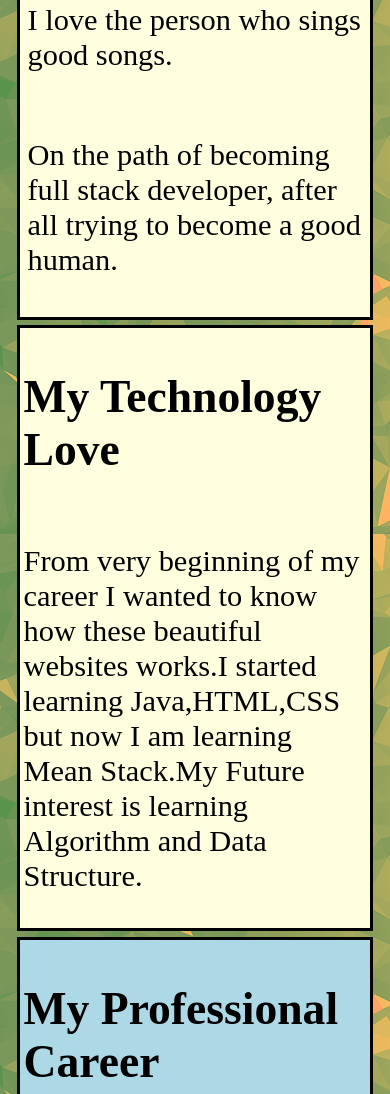
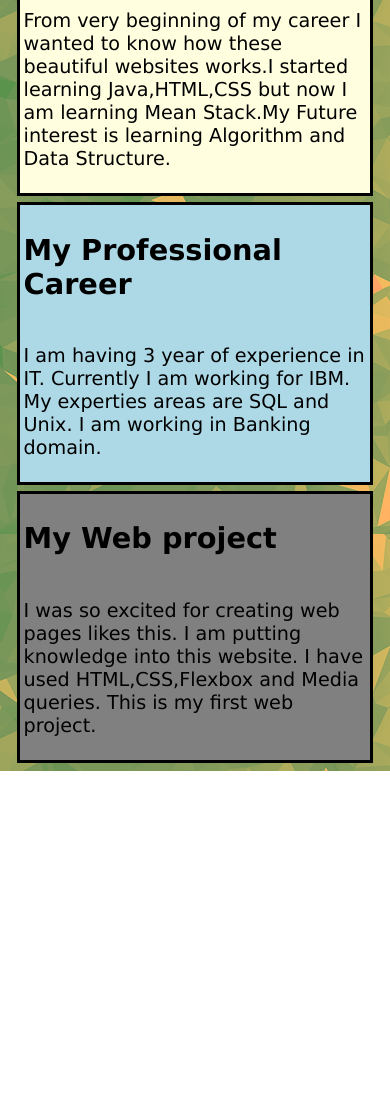
Before and after one commit to aloksahoo4/assignment3_for_responsive_web_page, a plain HTML site: page index.html in a window 390 px wide. Shown: the part 906-2000 px from the top of the page. After the commit the page ends 1677 px from the top, so only its background shows below. Drawn offline with Linux system fonts and the light colour scheme.

Commit message:
Third-commit

```diff
--- a/index.css
+++ b/index.css
@@ -13,7 +13,8 @@
 	padding:2vw;
 	outline-style: solid;
 	outline-color: invert;
-	font-size:1.2rem;
+	font-size:1.5rem;
+	font-family: "verdana";
   }
 
 /*.container{
@@ -31,7 +32,8 @@
   padding: 1vw;
   outline-style: solid;
   outline-color: invert;
-  font-size:1.2rem;
+  font-size:1.5rem;
+  font-family: "verdana";
   /*width:auto;*/
   /*text-align:left;*/
   }
@@ -46,7 +48,8 @@
   padding:1vw;
   outline-style: solid;
   outline-color: invert;
-  font-size:1.2rem;
+  font-size:1.5rem;
+  font-family: "verdana";
   }
 
 .webproj {
@@ -57,7 +60,8 @@
   padding:1vw;
   outline-style: solid;
   outline-color: invert;
-  font-size:1.3rem;
+  font-size:1.5rem;
+  font-family: "verdana";
   }
 
 .aboutme .paragraph .my-image {
@@ -84,17 +88,43 @@
   */
 
 
-/*@media only screen and (min-width:1463px){
+/*@media only screen and (min-width:900px) and (max-width:1300px){
 
-	.aboutme .image .my-image{
-		width:33vw;
-	}
-	.aboutme{
-		width:90%;
-		/*font-size:1.5rem;*
-	}
+
+.aboutme {
+        flex-direction: column;
+    }
+
+
+.aboutme .paragraph .my-image{
+	width: 87vw;
 }
 
+.aboutme .paragraph{
+		font-size:1.9rem;
+		flex-direction: column;
+	}
+
+.techinterest{
+
+	font-size:0.8rem;
+	flex-direction: column;
+}
+
+.profexpe {
+
+	font-size:0.8rem;
+	flex-direction: column;
+
+}
+
+.webproj {
+
+	font-size:0.8rem;
+	flex-direction: column;
+}
+
+/*
 @media only screen and (min-width:500px) and (max-width:800px){
 
 	.aboutme .image .my-image{
@@ -125,7 +155,7 @@
 }
 */
 
-@media only screen and (max-width:667px){
+@media only screen and (max-width:665px){
 .aboutme {
         flex-direction: column;
     }
@@ -134,30 +164,30 @@
 	}
 
 .aboutme .paragraph .my-image{
-	width: 87vw;
+	width: 83vw;
 }
 
 .aboutme .paragraph{
-		font-size:1.9rem;
+		font-size:1.2rem;
 		flex-direction: column;
 	}
 
 .techinterest{
 
-	font-size:1.9rem;
+	font-size:1.2rem;
 	flex-direction: column;
 }
 
 .profexpe {
 
-	font-size:1.9rem;
+	font-size:1.2rem;
 	flex-direction: column;
 
 }
 
 .webproj {
 
-	font-size:1.9rem;
+	font-size:1.2rem;
 	flex-direction: column;
 
 }
--- a/index.html
+++ b/index.html
@@ -48,7 +48,7 @@
 	<div class = "webproj">
 
 	<h2> My Web project</h2>
-	<p align="left">I was so excited for creating web pages likes this. I am putting knowledge into this website. This is my first web project.</p>
+	<p align="left">I was so excited for creating web pages likes this. I am putting knowledge into this website. I have used HTML,CSS,Flexbox and Media queries. This is my first web project.</p>
 	</div>
 
 
```
